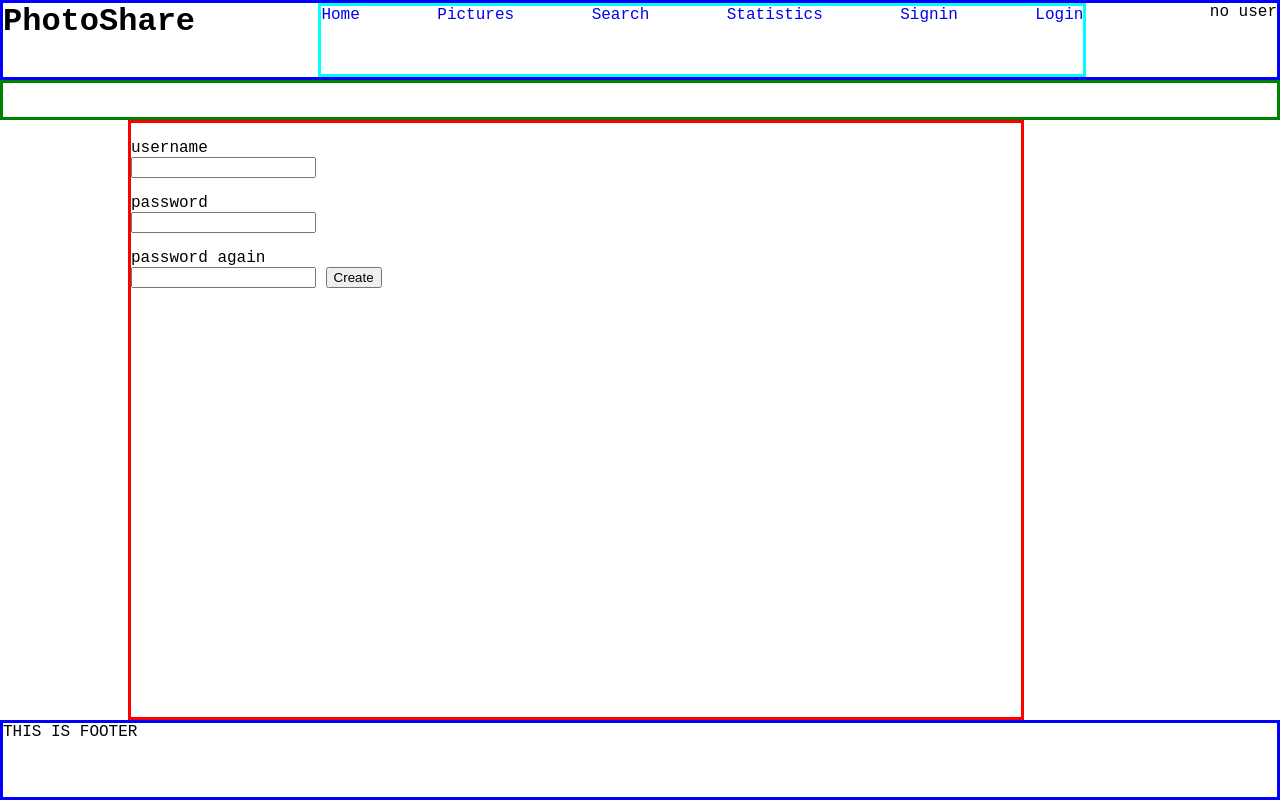
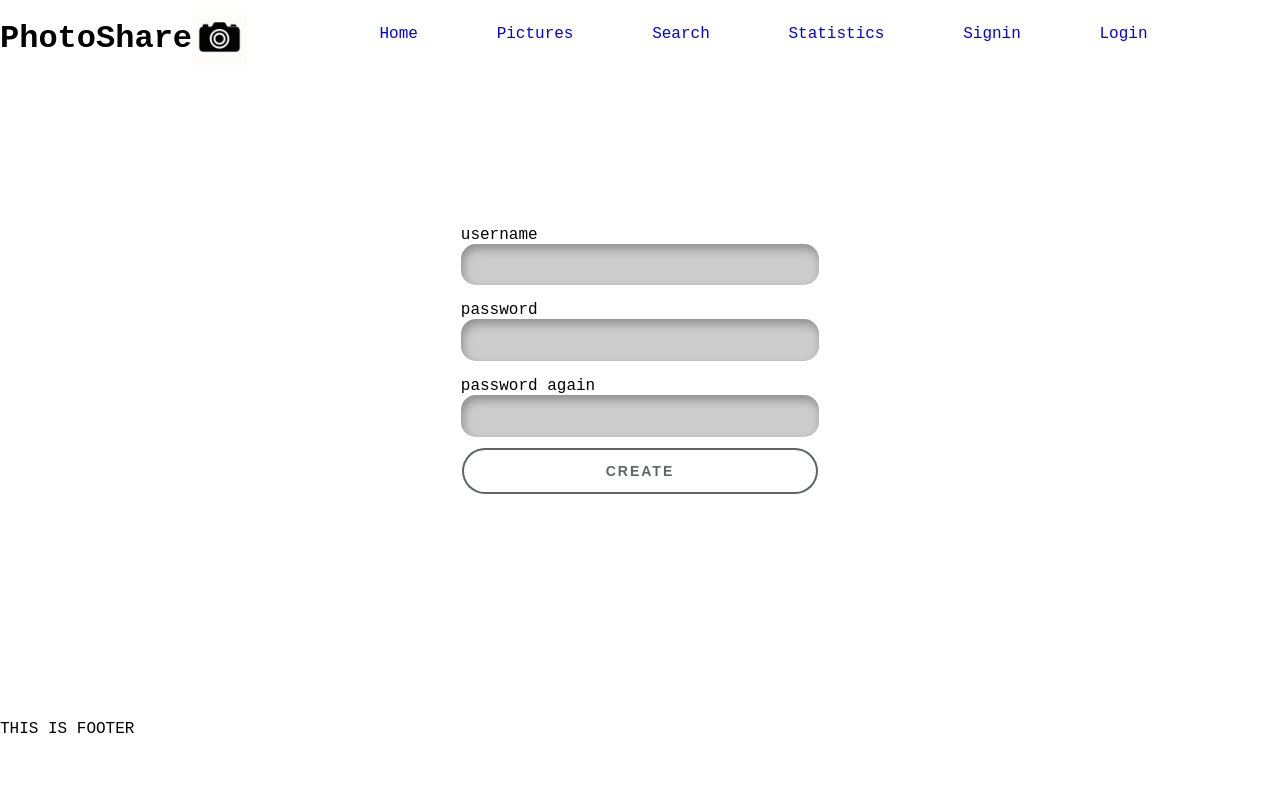
Before and after one commit to sami-alt/Photoshare, a Flask app: page /add_user in a window 1280 px wide. Run offline with Flask 3, Linux system fonts and the light colour scheme.

Commit message:
added logo for app and added user page and several styling changes in css also db schema changes for users picture

```diff
--- a/app.py
+++ b/app.py
@@ -30,8 +30,7 @@ def index():
     if comments_from_db:
         latest_comments = [dict(comment) for comment in comments_from_db]
 
-    print(latest_comments)
-    print(latest_pictures)
+
 
     return render_template('home.html', user=user, comments=latest_comments, pictures=latest_pictures)
 
@@ -60,6 +59,8 @@ def login():
 def logout():
     del session['id']
     del session['username']
+    del session['csrf_token']
+
     return redirect('/')
 
 @app.route('/signin')
@@ -86,8 +87,33 @@ def login_user():
     session['csrf_token'] = secrets.token_hex(16)
 
 
-    return redirect('/')
+    '''
+    my_comments = None
+    my_pictures = None
 
+    pictures_from_db = pictures.get_pictures_by_user_id(session['id'])
+    if pictures_from_db:
+        my_pictures = [dict(picture) for picture in pictures_from_db]
+    comments_from_db = pictures.get_comment_by_user_id(session['id'])
+    if comments_from_db:
+        my_comments = [dict(comment) for comment in comments_from_db]
+    '''
+
+    return redirect('/user_page')
+
+
+@app.route('/user_page')
+def user_page():
+    my_comments = None
+    my_pictures = None
+
+    pictures_from_db = pictures.get_pictures_by_user_id(session['id'])
+    if pictures_from_db:
+        my_pictures = [dict(picture) for picture in pictures_from_db]
+    comments_from_db = pictures.get_comment_by_user_id(session['id'])
+    if comments_from_db:
+        my_comments = [dict(comment) for comment in comments_from_db]
+    return render_template('user_page.html', pictures=my_pictures, comments=my_comments)
 
 @app.route('/add_user_action', methods=['POST'])
 def add_user():
@@ -285,8 +311,5 @@ def show_statistics():
     statistics = {'users':len(user_data) if user_data else 0, 'pictures':len(picture_data)if picture_data else 0, 'comments':len(comment_data)if comment_data else 0}
     return render_template('/statistics.html', statistics=statistics)
 
-#Admin functionalities
-
-#to-do
 
 #search on date
--- a/schema.sql
+++ b/schema.sql
@@ -1,8 +1,14 @@
 create table user(
     id integer primary key,
-    username text,
+    username text unique,
     password text
 );
+
+create table user_picture(
+    id integer primary key,
+    user_picture BLOB,
+    user_id references user(id)
+)
 
 create table picture(
     id integer primary key,
--- a/static/style.css
+++ b/static/style.css
@@ -1,10 +1,4 @@
-
-
-
-
-
 /* Layout style */
-
 
 body{
     height: 100%;
@@ -19,17 +13,37 @@ header{
     width: 100vw;
     display: flex;
     justify-content: space-between;
+    /*
     border-style: solid;
     border-color: blue;
+    */
 }
 
+#logo{
+    display: flex;
+    flex-direction: row;
+    padding-top: 10px;
+}
+
+#logo img{
+    width: 200;
+    height: auto;
+    padding-bottom: 15px;
+}
+
+#logo h1{
+    padding-top: 30px;
+}
 
 nav{
     width: 60vw;
     display: flex;
     justify-content: space-between;
+    padding-top: 25px;
+    /*
     border-style: solid;
     border-color: aqua;
+    */
 }
 
 
@@ -42,11 +56,18 @@ header a:visited{
     color: black;
 }
 
+header h2{
+    padding-top: 15px;
+    padding-right: 20px;
+}
+
 .message{
     height: 5vh;
     width: 100vw;
+    /*
     border-style: solid;
     border-color: green;
+    */
 }
 
 
@@ -54,23 +75,147 @@ header a:visited{
 main {
     min-height: 75vh;  /* käytä min-height height:n sijaan */
     max-width: 70vw;
-    margin-left: 10%;
-    margin-right: 10%;
+    margin-left: 15%;
+    margin-right: 15%;
+    /*
     border-style: solid;
     border-color: red;
+    */
 }
 
 footer{
     height: 10vh;
     width: 100vw;
+    /*
     border-style: solid;
     border-color: blue;
+    */
+    justify-content: center;
 }
 
-/* main-elementin korkeus */
+/* Home */
+
+#home{
+    display: flex;
+    flex-direction: row;
+    justify-content: space-evenly;
+}
+
+#home .block{
+    display: flex;
+    flex-direction: column;
+    width: 50%;
+    padding-left: 15%;
+}
+
+#home .block #block_info{
+    display: flex;
+    flex-direction: column;
+    margin-bottom: 10px;
+}
+
+/*Login*/
+
+#login{
+    padding-left: 30%;
+    padding-right: 30%;
+    padding-top: 10%;
+    display: flex;
+    flex-direction: column;
+}
+
+#login .button{
+    margin-top: 10px;
+
+    display: inline-block;
+    outline: none;
+    cursor: pointer;
+    font-size: 14px;
+    line-height: 1;
+    border-radius: 500px;
+    transition-property: background-color,border-color,color,box-shadow,filter;
+    transition-duration: .3s;
+    border: 1px solid transparent;
+    letter-spacing: 2px;
+    min-width: 160px;
+    text-transform: uppercase;
+    white-space: normal;
+    font-weight: 700;
+    text-align: center;
+    padding: 16px 14px 18px;
+    color: #616467;
+    box-shadow: inset 0 0 0 2px #616467;
+    background-color: transparent;
+    height: 48px;
+    :hover{
+        color: #fff;
+        background-color: #616467;
+    }
+}
 
 
-/* Utiluty style */
+/*Signin*/
+
+#signin{
+    padding-left: 30%;
+    padding-right: 30%;
+    padding-top: 10%;
+    display: flex;
+    flex-direction: column;
+}
+
+#signin .button{
+    margin-top: 10px;
+
+    display: inline-block;
+    outline: none;
+    cursor: pointer;
+    font-size: 14px;
+    line-height: 1;
+    border-radius: 500px;
+    transition-property: background-color,border-color,color,box-shadow,filter;
+    transition-duration: .3s;
+    border: 1px solid transparent;
+    letter-spacing: 2px;
+    min-width: 160px;
+    text-transform: uppercase;
+    white-space: normal;
+    font-weight: 700;
+    text-align: center;
+    padding: 16px 14px 18px;
+    color: #616467;
+    box-shadow: inset 0 0 0 2px #616467;
+    background-color: transparent;
+    height: 48px;
+    :hover{
+        color: #fff;
+        background-color: #616467;
+    }
+}
+
+
+/* Search */
+
+#search{
+    display: flex;
+    flex-direction: column;
+    min-width: 30%;
+}
+
+#search p{
+    padding-left: 30%;
+}
+
+/* User page */
+
+#user_page{
+    display: flex;
+    flex-direction: column;
+}
+
+
+
+/* Utility style */
 
 /* Korjaa body ja html */
 html, body {
@@ -82,22 +227,46 @@ html, body {
 }
 
 
-
-
 *{
     box-sizing: border-box;
 }
 
 .form{
+    padding-left: 30%;
+    padding-right: 30%;
+    padding-top: 15px;
     display: flex;
     flex-direction: column;
 }
 
-.column{
-    display: flex;
-    flex-direction: column;
+.button{
+
+    margin-top: 10px;
+    display: inline-block;
+    outline: none;
+    cursor: pointer;
+    font-size: 14px;
+    line-height: 1;
+    border-radius: 500px;
+    transition-property: background-color,border-color,color,box-shadow,filter;
+    transition-duration: .3s;
+    border: 1px solid transparent;
+    letter-spacing: 2px;
+    min-width: 160px;
+    text-transform: uppercase;
+    white-space: normal;
+    font-weight: 700;
+    text-align: center;
+    padding: 16px 14px 18px;
+    color: #616467;
+    box-shadow: inset 0 0 0 2px #616467;
+    background-color: transparent;
+    height: 48px;
+    :hover{
+        color: #fff;
+        background-color: #616467;
+    }
 }
-
 
 h1{
     margin:0;
@@ -112,8 +281,30 @@ p{
     margin-bottom: 0;
 }
 
+.input {
+  border: none;
+  outline: none;
+  border-radius: 15px;
+  padding: 1em;
+  background-color: #ccc;
+  box-shadow: inset 2px 5px 10px rgba(0,0,0,0.3);
+  transition: 300ms ease-in-out;
+}
+
+.input:focus {
+  background-color: white;
+  transform: scale(1.05);
+  box-shadow: 13px 13px 100px #969696,
+             -13px -13px 100px #ffffff;
+}
+
 .content img {
     max-width: 35%;
     height: auto;
     display: block;  /* Poistaa ylimääräisen tilan kuvan alta */
 }
+
+
+.divider{
+    border-top: solid grey 1px;
+}
--- a/templates/layout.html
+++ b/templates/layout.html
@@ -8,7 +8,10 @@
 
   <body>
     <header class="header">
-      <h1>PhotoShare</h1>
+      <div id="logo">
+        <h1 style="padding-top: 10px;">PhotoShare</h1>
+        <img src="../static/logo.png">
+      </div>
       <nav>
         <a href="/">Home</a>
         <a href="/pictures" >Pictures</a>
@@ -27,7 +30,7 @@
         {% if session %}
           <h2>{{session['username']}}</h2>
         {% else %}
-          no user
+          <p>                 </p>
         {% endif %}
     </header>
     <div class="message">
--- a/templates/picture.html
+++ b/templates/picture.html
@@ -9,12 +9,12 @@
         <br>
         {{info[2]}}
         {% if session %}
-        <form action="/remove/{{id}}" method="post">
+        <form class="form" action="/remove/{{id}}" method="post">
                 <input class="button" type="submit" name="remove" value="Delete picture">
                 <input type="hidden" name="csrf_token" value="{{session['csrf_token']}}"/>
         </form>
         <a class="button" href="/modify/{{id}}">Modify</a>
-        <form action="/add_comment_to/{{id}}" method="post">
+        <form class="form" action="/add_comment_to/{{id}}" method="post">
                 <textarea name="comment"></textarea>
                 <input type="hidden" name="csrf_token" value="{{session['csrf_token']}}"/>
                 <input class="button" type="submit" name="add_comment" value="Comment">
--- a/templates/signin.html
+++ b/templates/signin.html
@@ -2,14 +2,14 @@
 
 {% block content %}
 
-    <form action="add_user_action" method="post">
+    <form id="signin" action="add_user_action" method="post">
         <p>username</p>
-        <input type="text" name="username">
+        <input class="input" type="text" name="username">
         <p>password</p>
-        <input type="password" name="password1">
+        <input class="input" type="password" name="password1">
         <p>password again</p>
-        <input type="password" name="password2">
-        <input type="submit" value="Create">
+        <input class="input" type="password" name="password2">
+        <input class="button" type="submit" value="Create">
     </form>
 
 {% endblock %}
```
Also changed, not shown: templates/add_picture.html (+5 -5 lines), templates/home.html (+11 -3 lines), templates/index.html (+7 -2 lines), templates/login.html (+4 -4 lines), templates/search.html (+20 -9 lines), templates/user_page.html (+15 -4 lines), static/logo.png (added).
